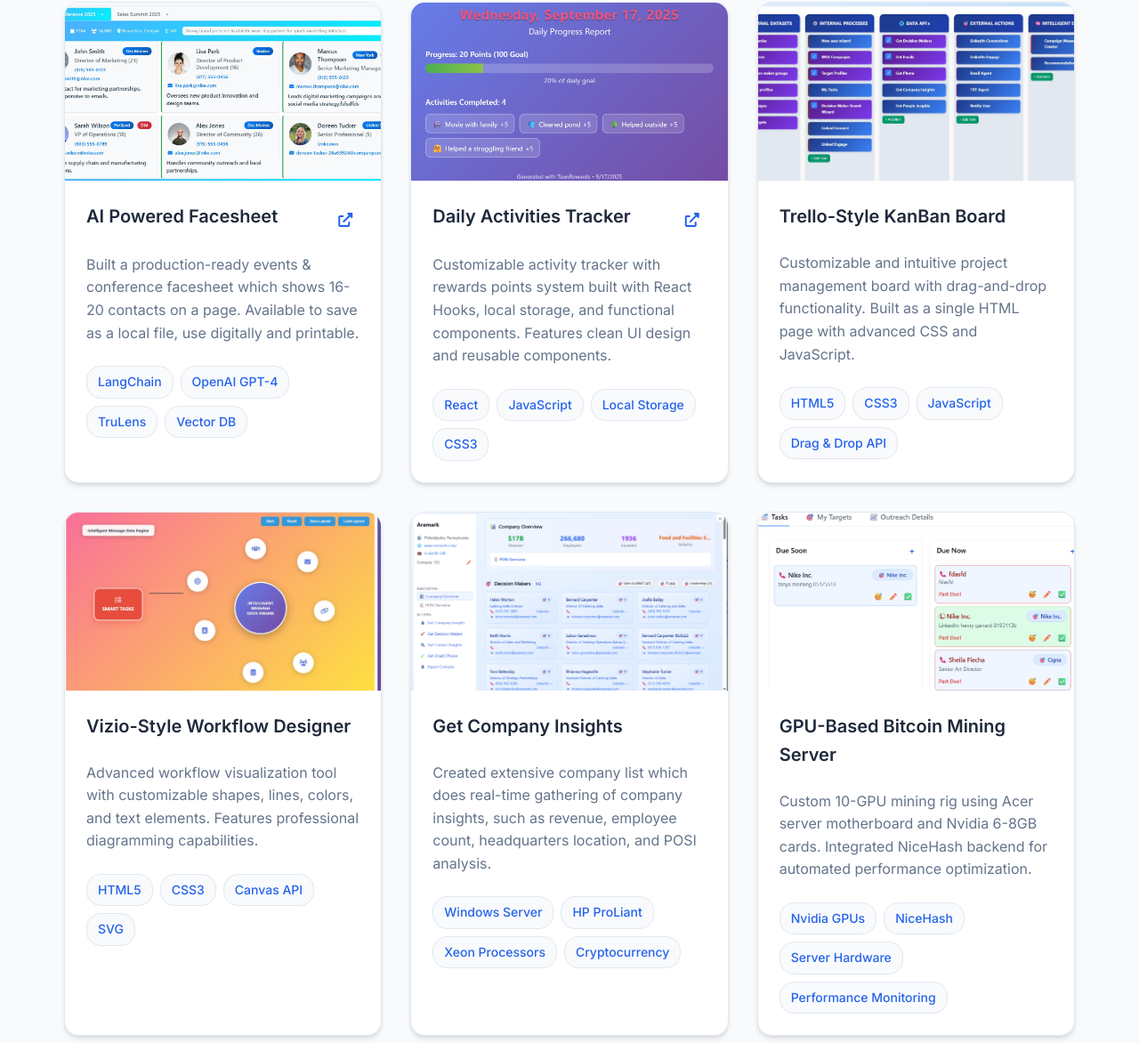
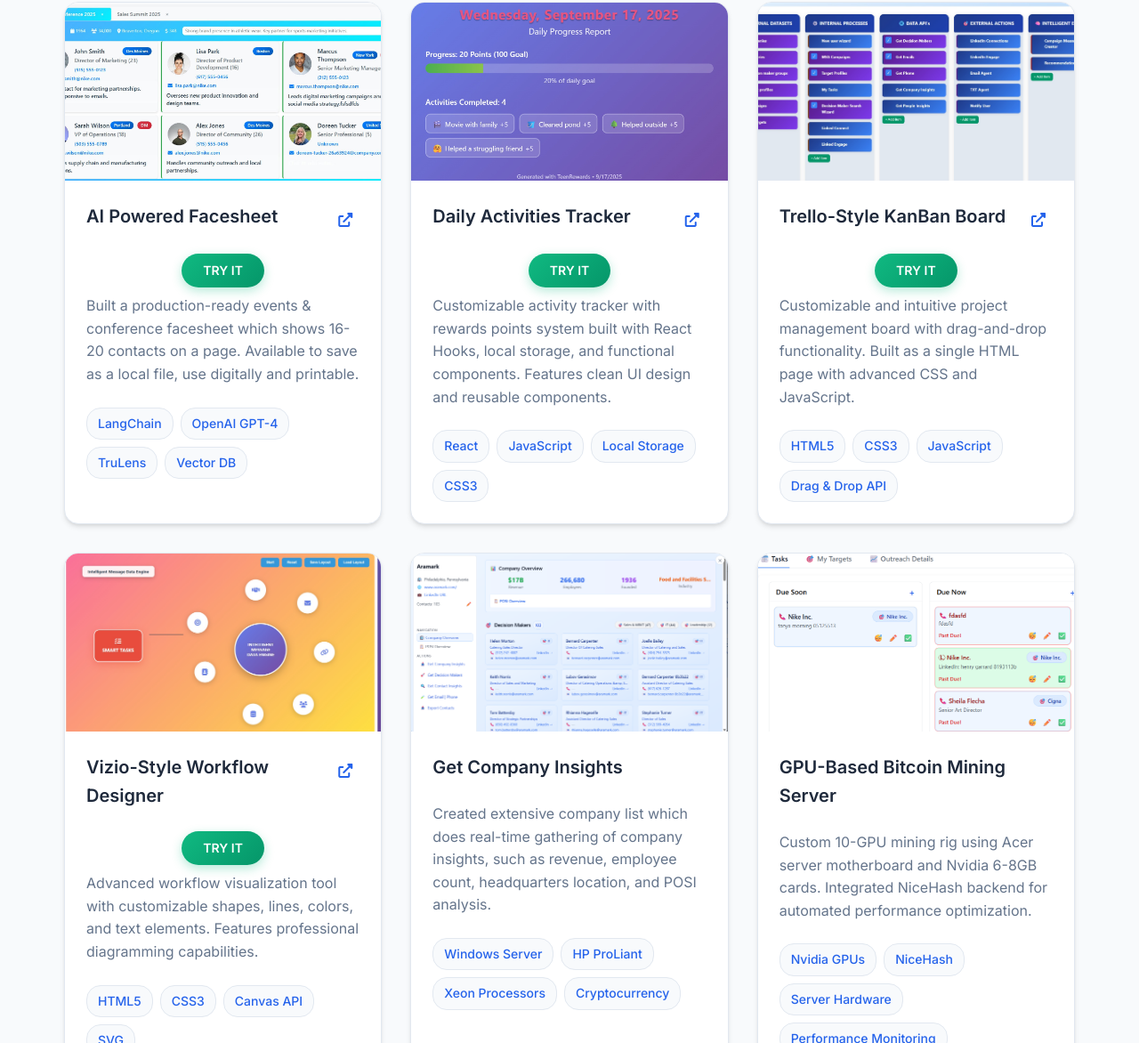
Before and after one commit to aniswander55/portfolio, a plain HTML site: page index.html in a window 1280 px wide. Shown: the part 1523-2695 px from the top of the page at 89% size. Drawn offline with Linux system fonts and the light colour scheme.

Commit message:
Add files via upload

```diff
--- a/index.html
+++ b/index.html
@@ -287,6 +287,33 @@
         .btn-primary:hover {
             transform: translateY(-2px) !important;
             box-shadow: 0 20px 25px -5px rgba(96, 165, 250, 0.4) !important;
+        }
+
+        /* Project Badge Styles */
+        .project-badge {
+            margin: 1rem 0 0.5rem 0 !important;
+            text-align: center !important;
+        }
+
+        .try-it-badge {
+            display: inline-block !important;
+            background: linear-gradient(135deg, #10b981, #059669) !important;
+            color: white !important;
+            padding: 0.5rem 1.5rem !important;
+            border-radius: 2rem !important;
+            text-decoration: none !important;
+            font-weight: 600 !important;
+            font-size: 0.875rem !important;
+            transition: all 0.3s ease !important;
+            box-shadow: 0 4px 12px rgba(16, 185, 129, 0.3) !important;
+            border: none !important;
+            cursor: pointer !important;
+        }
+
+        .try-it-badge:hover {
+            transform: translateY(-2px) !important;
+            box-shadow: 0 8px 20px rgba(16, 185, 129, 0.4) !important;
+            background: linear-gradient(135deg, #059669, #047857) !important;
         }
 
         /* Hide print button */
@@ -615,10 +642,13 @@
                         <div class="project-header">
                             <h3>AI Powered Facesheet</h3>
                             <div class="project-links">
-                                <a href="#" target="_blank" class="project-link">
+                                <a href="https://aniswander55.github.io/CEF/" target="_blank" class="project-link">
                                     <i class="fas fa-external-link-alt"></i>
                                 </a>
                             </div>
+                        </div>
+                        <div class="project-badge">
+                            <a href="https://aniswander55.github.io/CEF/" target="_blank" class="try-it-badge">TRY IT</a>
                         </div>
                         <p class="project-description">Built a production-ready events & conference facesheet which shows 16-20 contacts on a page. Available to save as a local file, use digitally and printable.</p>
                         <div class="project-tech">
@@ -644,6 +674,9 @@
                                 </a>
                             </div>
                         </div>
+                        <div class="project-badge">
+                            <a href="https://aniswander55.github.io/MyChoices/" target="_blank" class="try-it-badge">TRY IT</a>
+                        </div>
                         <p class="project-description">Customizable activity tracker with rewards points system built with React Hooks, local storage, and functional components. Features clean UI design and reusable components.</p>
                         <div class="project-tech">
                             <span class="tech-tag">React</span>
@@ -662,6 +695,14 @@
                         </div>
                         <div class="project-header">
                             <h3>Trello-Style KanBan Board</h3>
+                            <div class="project-links">
+                                <a href="https://aniswander55.github.io/Kanban/" target="_blank" class="project-link">
+                                    <i class="fas fa-external-link-alt"></i>
+                                </a>
+                            </div>
+                        </div>
+                        <div class="project-badge">
+                            <a href="https://aniswander55.github.io/Kanban/" target="_blank" class="try-it-badge">TRY IT</a>
                         </div>
                         <p class="project-description">Customizable and intuitive project management board with drag-and-drop functionality. Built as a single HTML page with advanced CSS and JavaScript.</p>
                         <div class="project-tech">
@@ -681,6 +722,14 @@
                         </div>
                         <div class="project-header">
                             <h3>Vizio-Style Workflow Designer</h3>
+                            <div class="project-links">
+                                <a href="https://aniswander55.github.io/Workflow/" target="_blank" class="project-link">
+                                    <i class="fas fa-external-link-alt"></i>
+                                </a>
+                            </div>
+                        </div>
+                        <div class="project-badge">
+                            <a href="https://aniswander55.github.io/Workflow/" target="_blank" class="try-it-badge">TRY IT</a>
                         </div>
                         <p class="project-description">Advanced workflow visualization tool with customizable shapes, lines, colors, and text elements. Features professional diagramming capabilities.</p>
                         <div class="project-tech">
```
